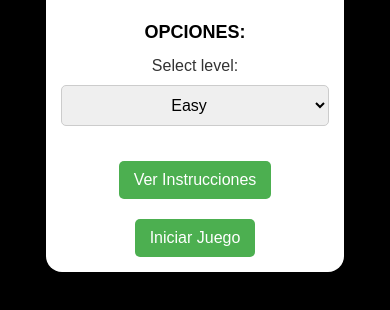
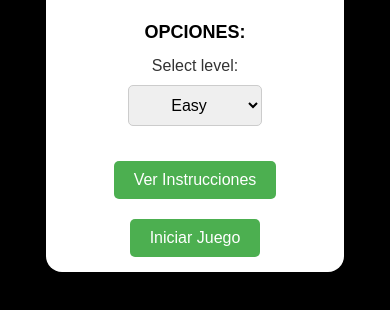
Before and after one commit to A-Isaias/memoriaABR, a website: page index.html in a window 390 px wide. Shown: the part 304-614 px from the top of the page. Drawn offline with Linux system fonts and the light colour scheme.

Commit message:
prueba2 css index

```diff
--- a/css/index.css
+++ b/css/index.css
@@ -204,20 +204,15 @@
 /* Estilos específicos para resoluciones menores o iguales a 767px */
 @media screen and (max-width: 767px) {
   .inicio-container {
-    max-width: 90%; /* Ajusta el ancho según sea necesario */
+    max-width: 100%; /* Ajusta el ancho según sea necesario */
     padding: 15px; /* Añade un poco de espacio alrededor del contenedor */
   }
 
   #dificultad {
     font-size: 1em;
-    width: 100%; /* Hacer que el selector ocupe todo el ancho disponible */
+    width: 50%; /* Hacer que el selector ocupe todo el ancho disponible */
     max-width: 100%; /* Evitar que se desborde en pantallas pequeñas */
     margin-bottom: 15px; /* Espaciado inferior */
-  }
-
-  button {
-    font-size: 1em;
-    padding: 10px 15px; /* Ajusta el relleno del botón para que sea más proporcionado */
   }
 
   img {
@@ -226,6 +221,21 @@
   }
 
   .modal-content-instrucciones {
-    font-size: 18px; /* Reduce el tamaño del texto del modal para pantallas pequeñas */
+    font-size: 14px; /* Reduce el tamaño del texto del modal para pantallas pequeñas */
   }
+  button {
+    font-size: 1em;
+    padding: 10px 15px; /* Ajusta el relleno del botón para que sea más proporcionado */
+    margin-top: 20px;
+    padding: 10px 20px;
+    /* font-size: 16px; */
+    background-color: #4CAF50;
+    color: white;
+    border: none;
+    border-radius: 5px;
+    cursor: pointer;
+    transition: background-color 0.3s ease;
+  }
+
+
 }
```
